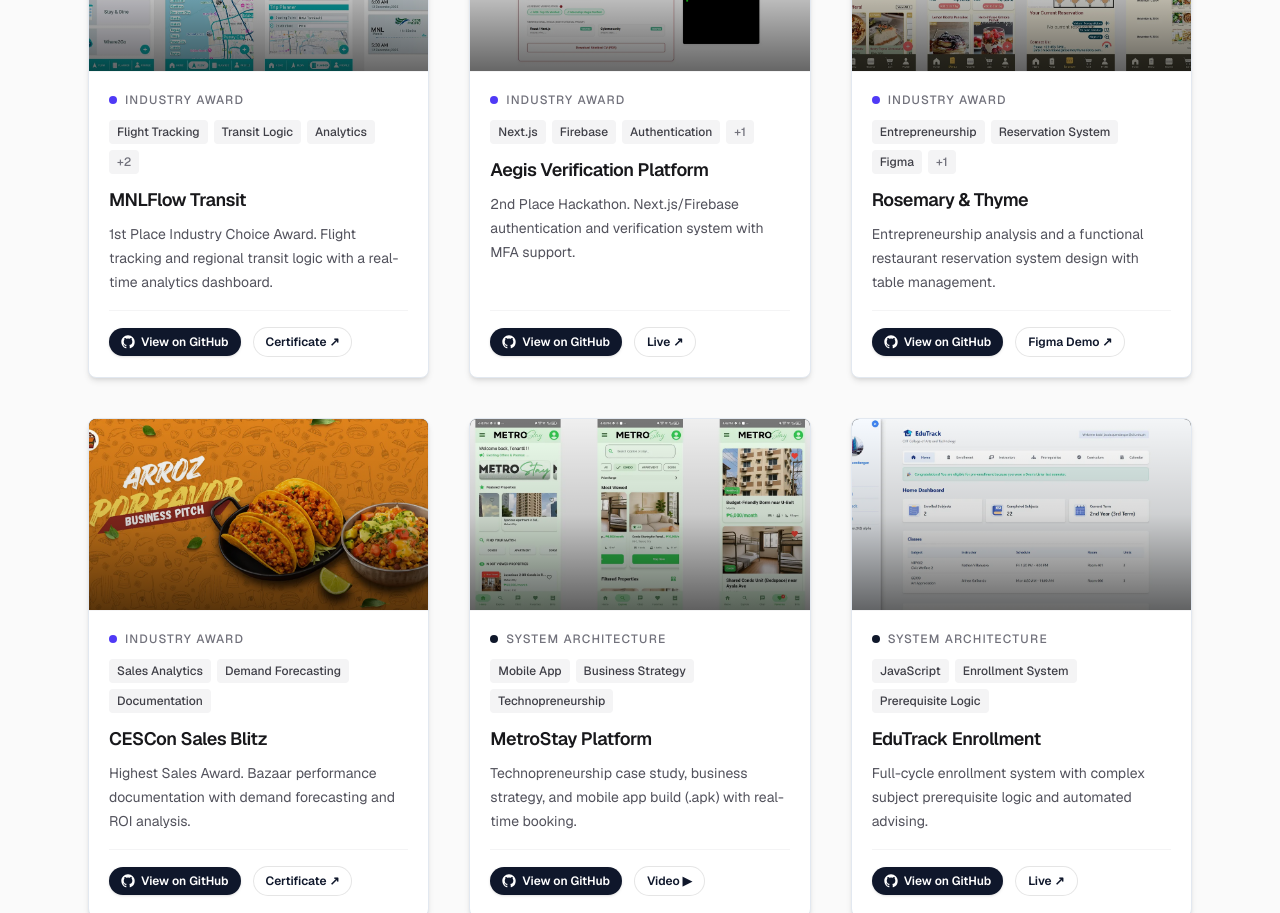
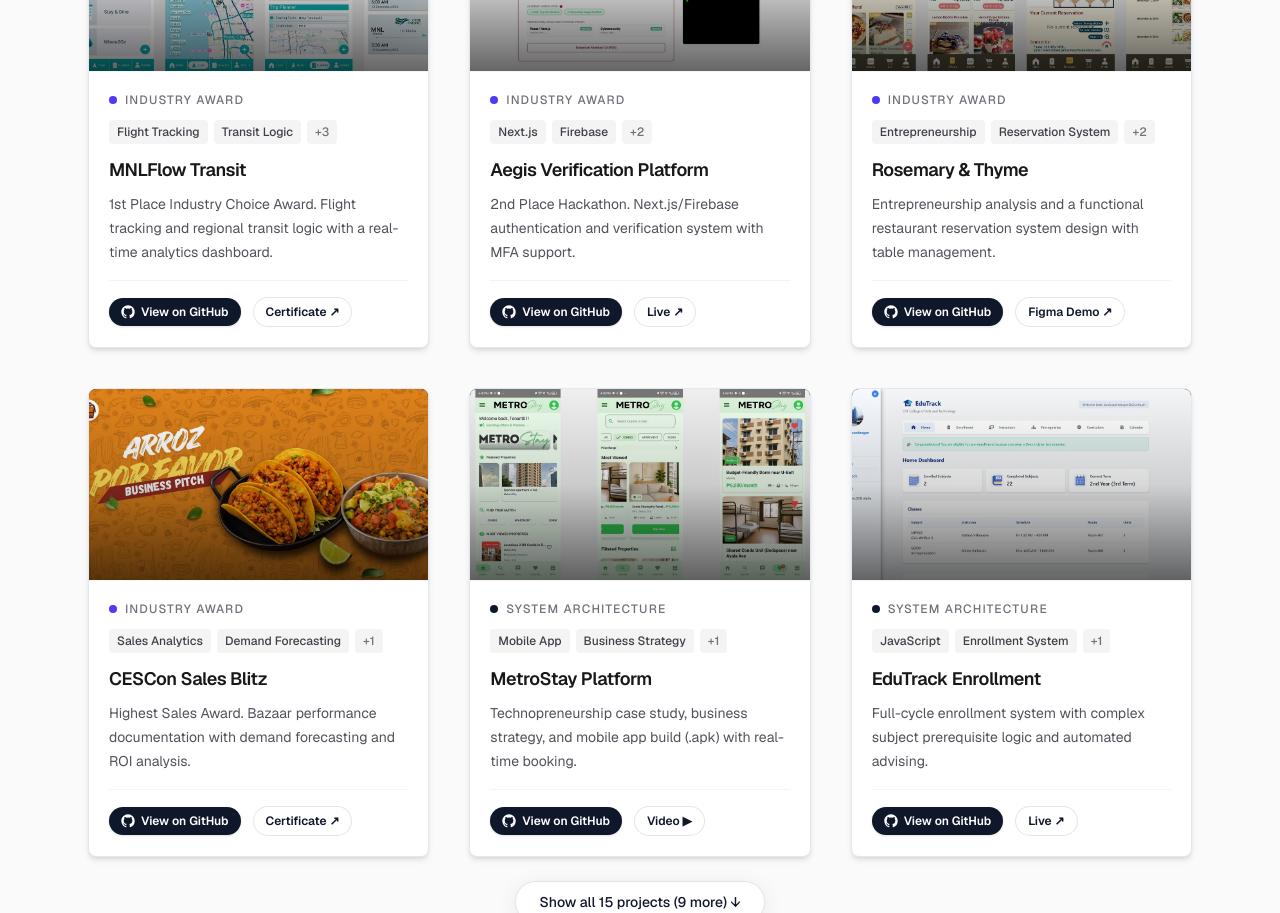
Before and after one commit to jacobconradquendangan-portfolio/portfolio-website-v2, a Next.js app: page / in a window 1280 px wide. Shown: the part 3320-4233 px from the top of the page. Built offline with nearby package versions, Linux system fonts and the light colour scheme.

Commit message:
Enhance tag display for hero and project items in Projects component

```diff
--- a/src/components/Projects.tsx
+++ b/src/components/Projects.tsx
@@ -127,9 +127,9 @@ export default function Projects() {
                 <span className={`inline-flex h-2 w-2 rounded-full ${highlightStyle[hero.category] ?? "bg-violet-500"}`} />
                 <span className="text-xs font-medium uppercase tracking-widest text-zinc-500">{hero.category}</span>
               </div>
-              <div className="mt-3 flex flex-wrap gap-1.5">
+              <div className="mt-3 flex flex-wrap gap-1.5 lg:flex-nowrap lg:overflow-hidden">
                 {hero.tags.map((t) => (
-                  <span key={t} className="rounded bg-zinc-100 px-2 py-1 text-xs font-medium text-zinc-700 dark:bg-zinc-800 dark:text-zinc-300">{t}</span>
+                  <span key={t} className="rounded bg-zinc-100 px-2 py-1 text-xs font-medium whitespace-nowrap shrink-0 text-zinc-700 dark:bg-zinc-800 dark:text-zinc-300">{t}</span>
                 ))}
               </div>
               <h3 className="mt-3 text-xl font-bold tracking-tight sm:text-2xl">{hero.title}</h3>
@@ -191,14 +191,21 @@ export default function Projects() {
                   <span className={`inline-flex h-2 w-2 rounded-full ${highlightStyle[p.category] ?? "bg-zinc-900"}`} />
                   <span className="text-xs font-medium uppercase tracking-widest text-zinc-500">{p.category}</span>
                 </div>
-                <div className="mt-3 flex flex-wrap gap-1.5">
-                  {p.tags.slice(0, 3).map((t) => (
-                    <span key={t} className="rounded bg-zinc-100 px-2 py-1 text-xs font-medium text-zinc-700 dark:bg-zinc-800 dark:text-zinc-300">
+                <div className="mt-3 flex flex-wrap gap-1.5 lg:hidden">
+                  {p.tags.map((t) => (
+                    <span key={t} className="whitespace-nowrap shrink-0 rounded bg-zinc-100 px-2 py-1 text-xs font-medium text-zinc-700 dark:bg-zinc-800 dark:text-zinc-300">
                       {t}
                     </span>
                   ))}
-                  {p.tags.length > 3 && (
-                    <span className="rounded bg-zinc-100 px-2 py-1 text-xs font-medium text-zinc-500 dark:bg-white/[.05]">+{p.tags.length - 3}</span>
+                </div>
+                <div className="mt-3 hidden flex-nowrap gap-1.5 overflow-hidden lg:flex">
+                  {p.tags.slice(0, 2).map((t) => (
+                    <span key={t} className="whitespace-nowrap shrink-0 rounded bg-zinc-100 px-2 py-1 text-xs font-medium text-zinc-700 dark:bg-zinc-800 dark:text-zinc-300">
+                      {t}
+                    </span>
+                  ))}
+                  {p.tags.length > 2 && (
+                    <span className="whitespace-nowrap shrink-0 rounded bg-zinc-100 px-2 py-1 text-xs font-medium text-zinc-500 dark:bg-zinc-800">+{p.tags.length - 2}</span>
                   )}
                 </div>
                 <h3 className="mt-3 text-lg font-semibold tracking-tight text-zinc-900 dark:text-zinc-100">{p.title}</h3>
```
